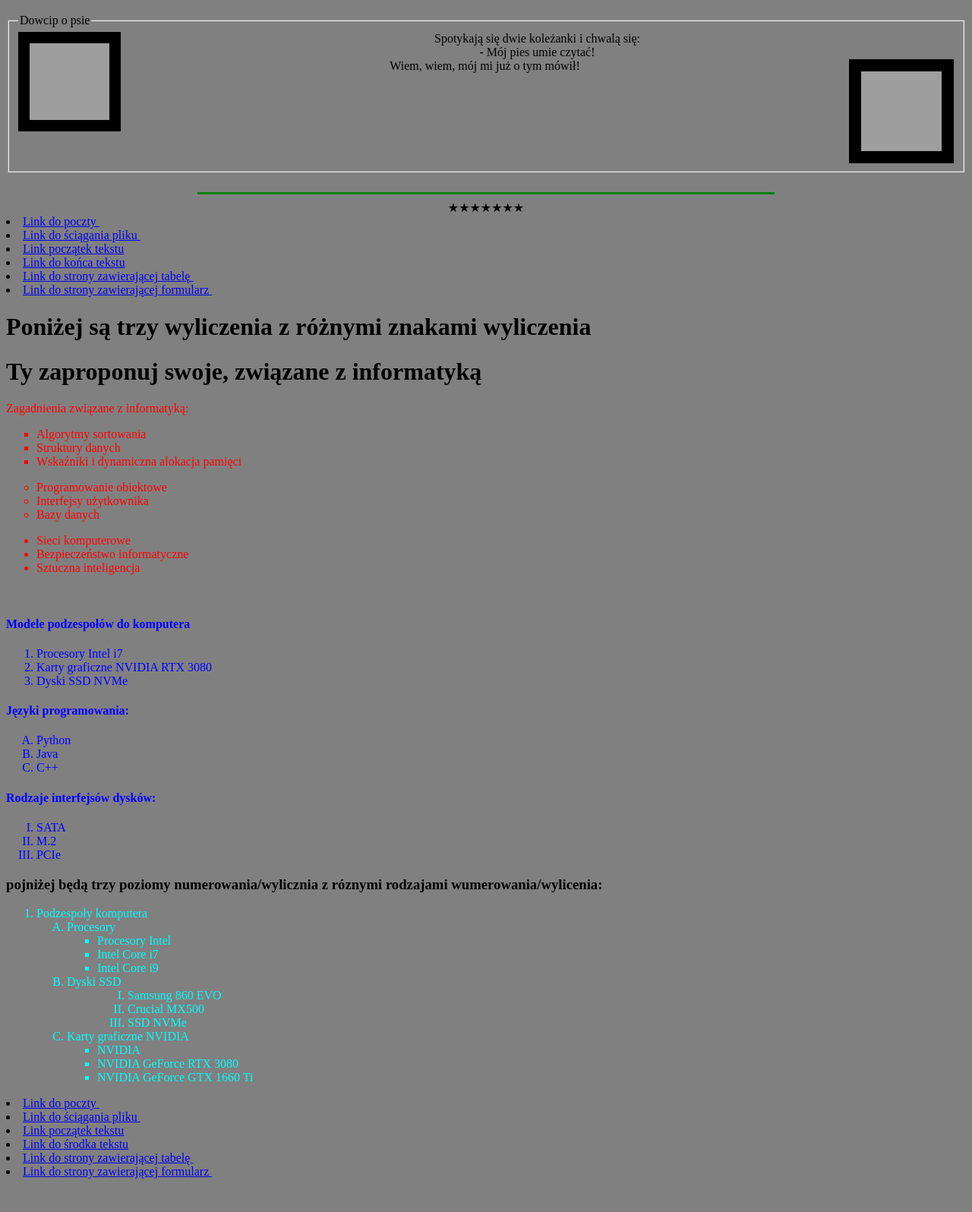
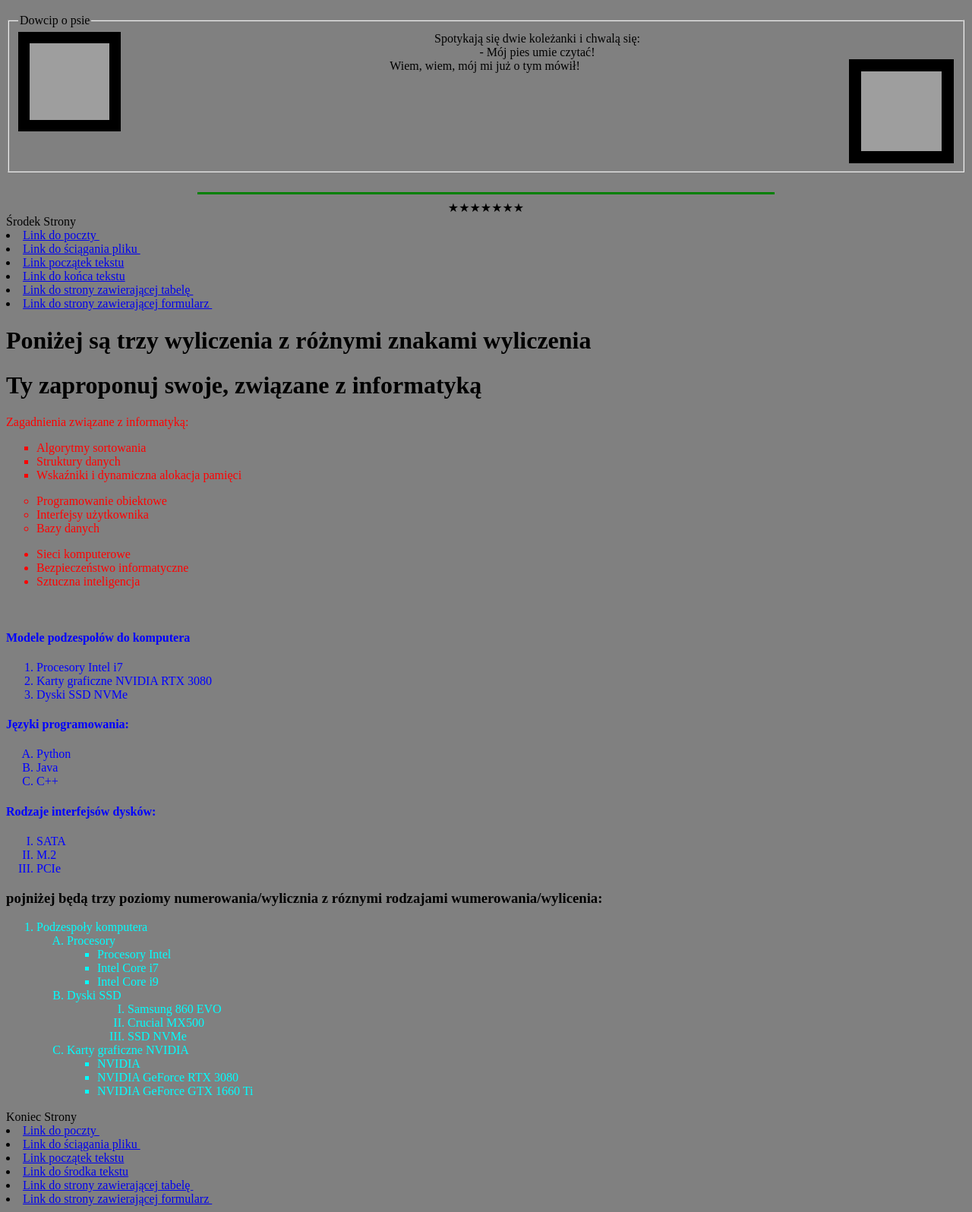
Before and after one commit to Meduza0/zadania.github.io, a plain HTML site: page index.html in a window 1280 px wide. Shown: the part 2316-3912 px from the top of the page at 76% size. Before the commit the page ends 3876 px from the top, so only its background shows below. Drawn offline with Linux system fonts and the light colour scheme; grey boxes are pictures that could not be loaded.

Commit message:
Update index.html

```diff
--- a/index.html
+++ b/index.html
@@ -5,7 +5,7 @@
     <title>Uczniowie</title>
 </head>
 <body style="background-color:grey">
-    <body> <a name="top">Początek Strony</a><br>
+    <a name="top">Początek Strony</a><br>
 <LI><a HREF="poczta_kozak.html"> Link do poczty </A>&nbsp<br></LI>
 <LI><a HREF="plik_kozak.html"> Link do ściągania pliku </A>&nbsp<br></LI>
 <LI><a href="#medium"> Link środka tekstu </a> <br></LI>
@@ -130,7 +130,7 @@
 
 <center>&#9733;&#9733;&#9733;&#9733;&#9733;&#9733;&#9733;</center>
 
-
+    <a name="medium">Środek Strony</a><br>
 <LI><a HREF="poczta_kozak.html"> Link do poczty </A>&nbsp<br></LI>
 <LI><a HREF="plik_kozak.html"> Link do ściągania pliku </A>&nbsp<br></LI>
 <LI><a href="#top"> Link początek tekstu </a> <br></LI>
@@ -232,7 +232,7 @@
 </ol>
 </font>
 
-
+    <a name="down">Koniec Strony</a><br>
 <LI><a HREF="poczta_kozak.html"> Link do poczty </A>&nbsp<br></LI>
 <LI><a HREF="plik_kozak.html"> Link do ściągania pliku </A>&nbsp<br></LI>
 <LI><a href="#top"> Link początek tekstu </a> <br></LI>
```
